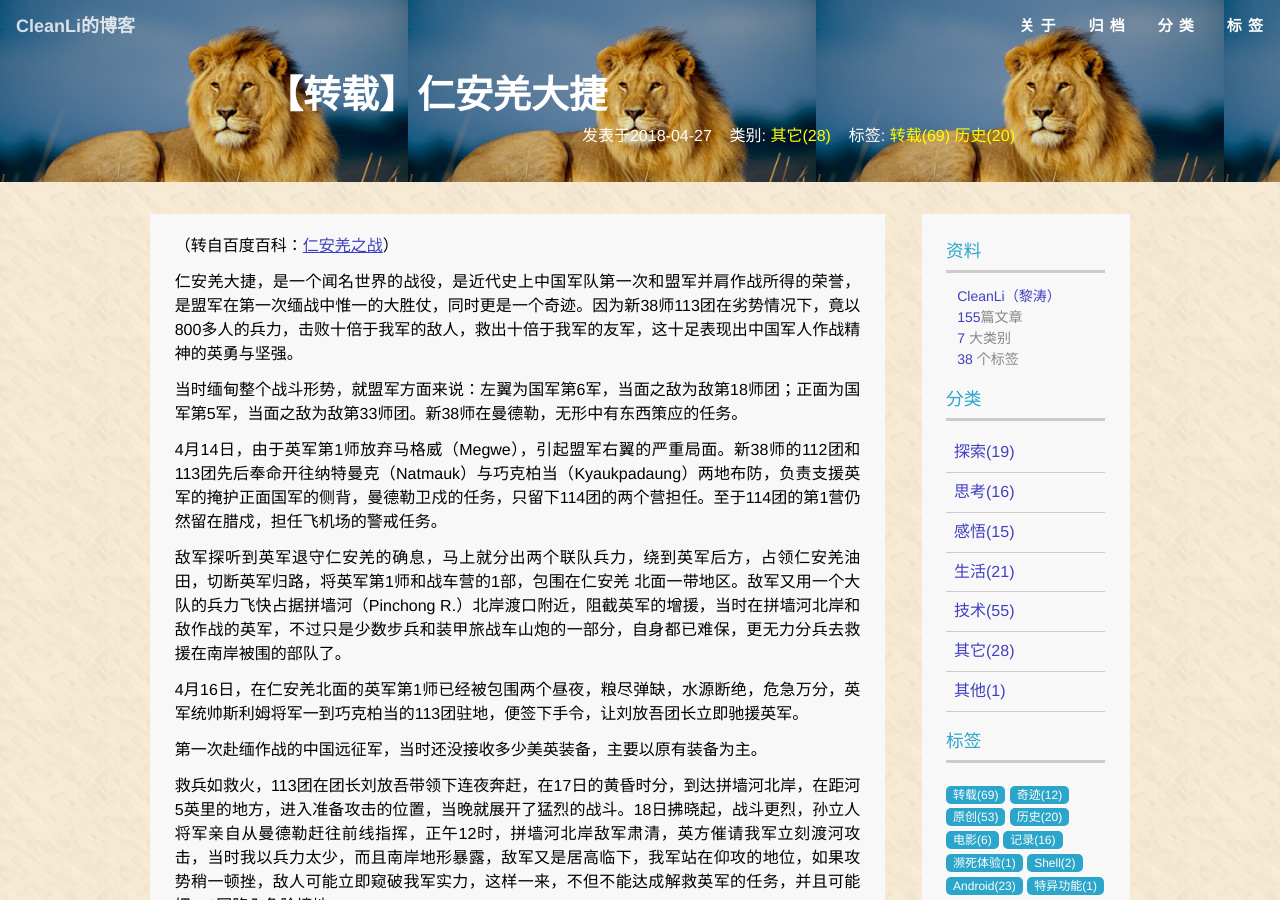
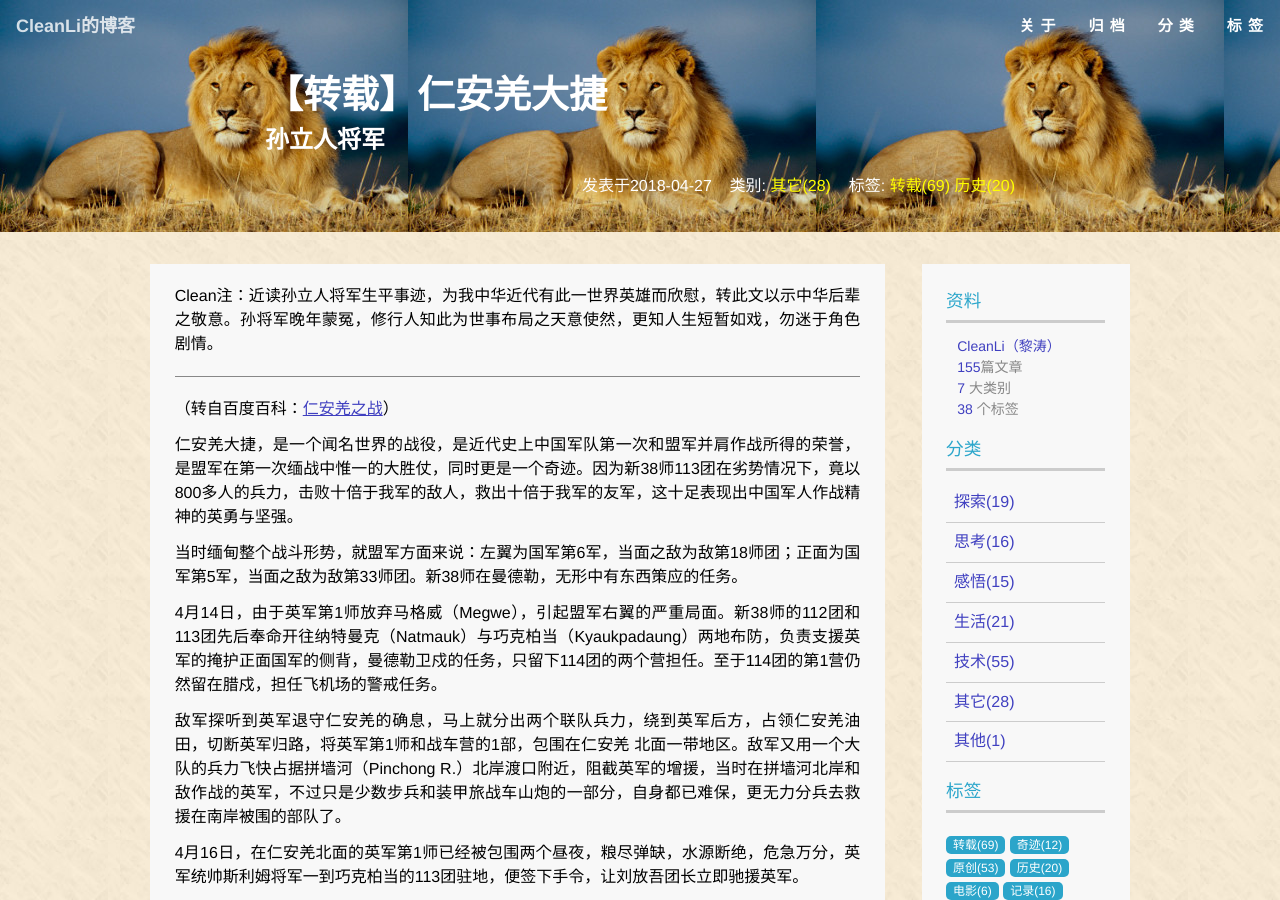
Before and after one commit to cleanli/cleanhome, a Jekyll site: the page built from _posts/others/2018-04-27-Great_victory_of_Yenangyaung.md, in a window 1280 px wide and 900 px high. Built offline with Jekyll 4.4.1, drawn with Linux system fonts in a browser that asks for light colours.

Commit message:
update _posts/others/2018-04-27-Great_victory_of_Yenangyaung.md

```diff
--- a/_posts/others/2018-04-27-Great_victory_of_Yenangyaung.md
+++ b/_posts/others/2018-04-27-Great_victory_of_Yenangyaung.md
@@ -1,10 +1,15 @@
 ---
 layout: post
 title: "【转载】仁安羌大捷"
+subtitle: "孙立人将军"
 date: 2018-04-27 22:48:33 +0800
 categories: "其它"
 tags: ["转载","历史"]
 ---
+Clean注：近读孙立人将军生平事迹，为我中华近代有此一世界英雄而欣慰，转此文以示中华后辈之敬意。孙将军晚年蒙冤，修行人知此为世事布局之天意使然，更知人生短暂如戏，勿迷于角色剧情。
+
+---
+
 （转自百度百科：[仁安羌之战](https://baike.baidu.com/item/%E4%BB%81%E5%AE%89%E7%BE%8C%E4%B9%8B%E6%88%98)）
 
 仁安羌大捷，是一个闻名世界的战役，是近代史上中国军队第一次和盟军并肩作战所得的荣誉，是盟军在第一次缅战中惟一的大胜仗，同时更是一个奇迹。因为新38师113团在劣势情况下，竟以800多人的兵力，击败十倍于我军的敌人，救出十倍于我军的友军，这十足表现出中国军人作战精神的英勇与坚强。
```
